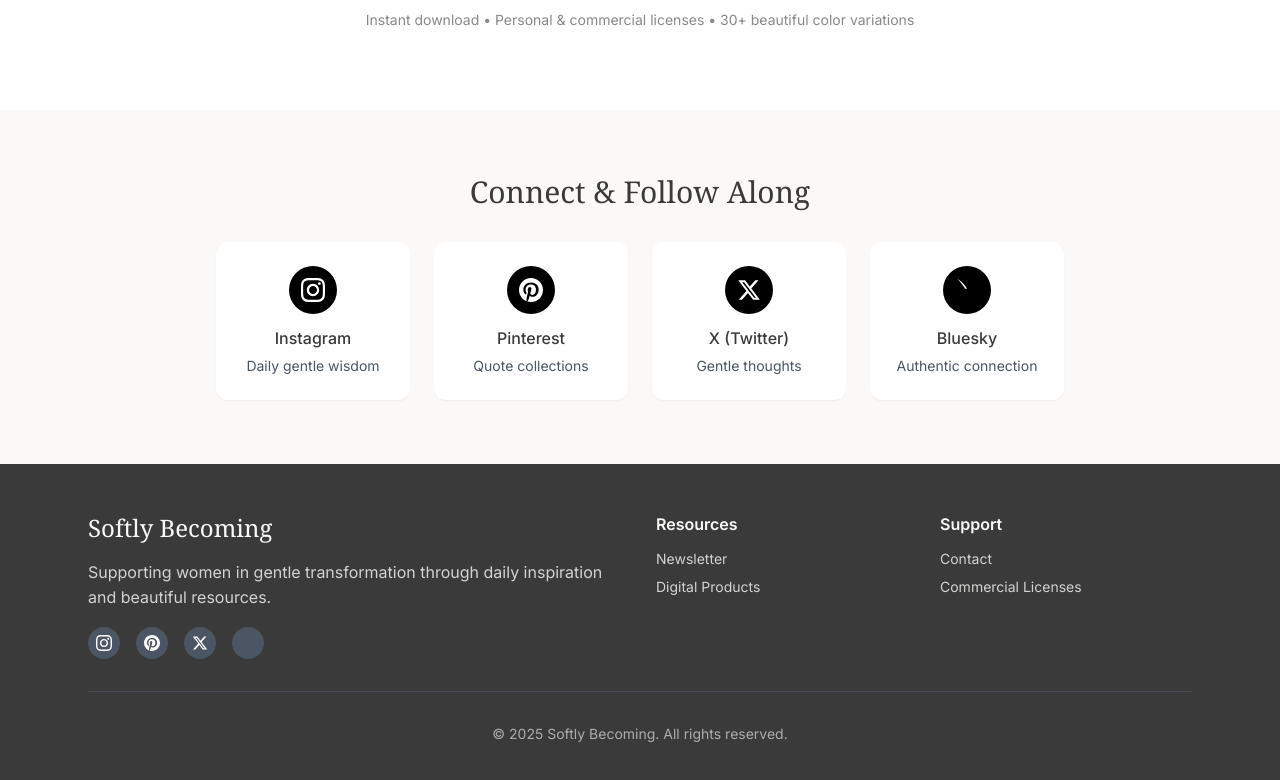
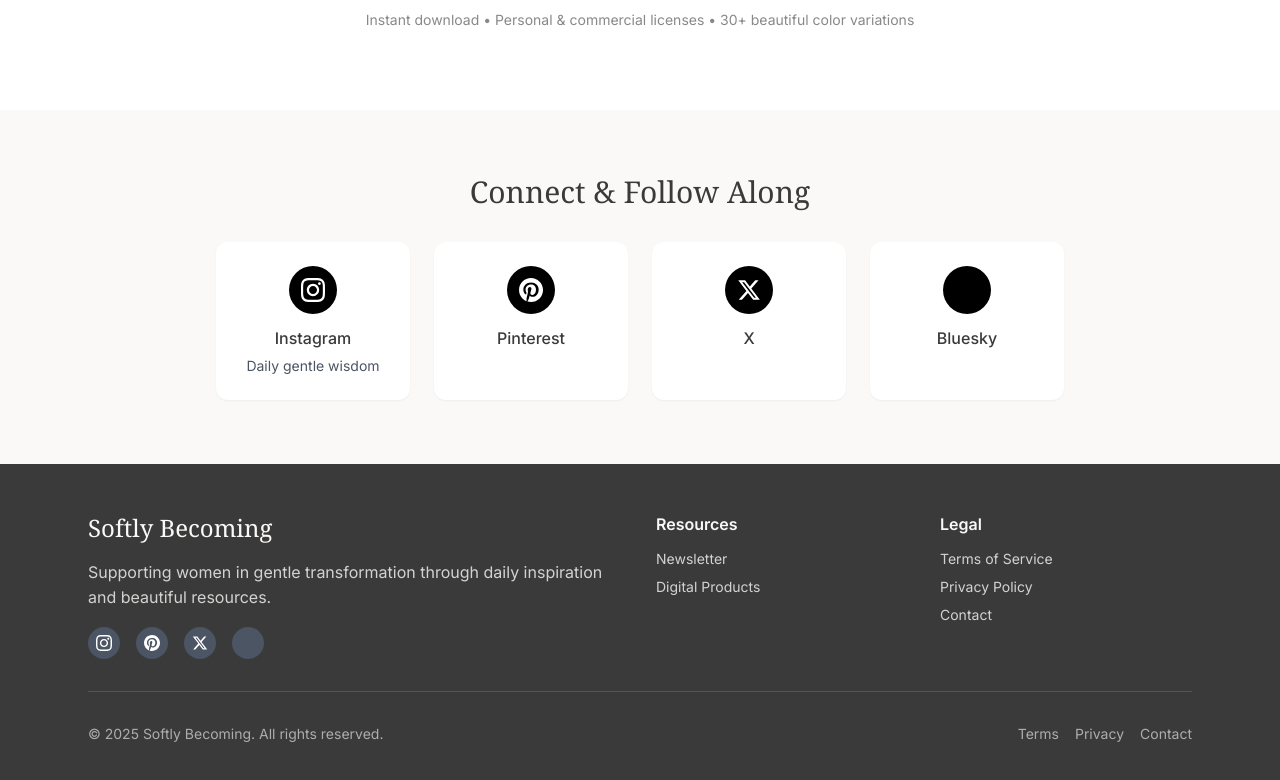
Before and after one commit to Sammii-HK/softly-becoming, a Next.js app: page / in a window 1280 px wide. Shown: the part 2592-3372 px from the top of the page. Built offline with nearby package versions, Linux system fonts and the light colour scheme.

Commit message:
Fix footer social icons, add legal pages, improve Bluesky icon, simplify Prisma schema for Turso compatibility

```diff
--- a/src/app/page.tsx
+++ b/src/app/page.tsx
@@ -240,8 +240,7 @@ export default function Home() {
                   <path d="M12.017 0C5.396 0 .029 5.367.029 11.987c0 5.079 3.158 9.417 7.618 11.174-.105-.949-.199-2.403.041-3.439.219-.937 1.406-5.957 1.406-5.957s-.359-.72-.359-1.781c0-1.663.967-2.911 2.168-2.911 1.024 0 1.518.769 1.518 1.688 0 1.029-.653 2.567-.992 3.992-.285 1.193.6 2.165 1.775 2.165 2.128 0 3.768-2.245 3.768-5.487 0-2.861-2.063-4.869-5.008-4.869-3.41 0-5.409 2.562-5.409 5.199 0 1.033.394 2.143.889 2.741.099.12.112.225.085.345-.09.375-.293 1.199-.334 1.363-.053.225-.172.271-.402.165-1.495-.69-2.433-2.878-2.433-4.646 0-3.776 2.748-7.252 7.92-7.252 4.158 0 7.392 2.967 7.392 6.923 0 4.135-2.607 7.462-6.233 7.462-1.214 0-2.357-.629-2.746-1.378l-.748 2.853c-.271 1.043-1.002 2.35-1.492 3.146C9.57 23.812 10.763 24.009 12.017 24c6.624 0 11.99-5.367 11.99-11.987C24.007 5.367 18.641.001 12.017.001z"/>
                 </svg>
               </div>
-              <div className="font-medium mb-1">Pinterest</div>
-              <div className="text-sm text-gray-600">Quote collections</div>
+              <div className="font-medium">Pinterest</div>
             </a>
 
             <a
@@ -254,8 +253,7 @@ export default function Home() {
                   <path d="M18.244 2.25h3.308l-7.227 8.26 8.502 11.24H16.17l-5.214-6.817L4.99 21.75H1.68l7.73-8.835L1.254 2.25H8.08l4.713 6.231zm-1.161 17.52h1.833L7.084 4.126H5.117z"/>
                 </svg>
               </div>
-              <div className="font-medium mb-1">X (Twitter)</div>
-              <div className="text-sm text-gray-600">Gentle thoughts</div>
+              <div className="font-medium">X</div>
             </a>
 
             <a
@@ -265,11 +263,10 @@ export default function Home() {
             >
               <div className="w-12 h-12 bg-black rounded-full flex items-center justify-center mx-auto mb-3">
                 <svg className="w-6 h-6 fill-white" viewBox="0 0 24 24">
-                  <path d="M12 10.8c-1.087-2.114-4.046-6.053-6.798-7.995C2.566.944 1.561 1.266.902 1.565.139 1.908 0 3.08 0 3.768c0 .69.378 5.65.624 6.479.815 2.736 3.713 3.66 6.383 3.364.136-.02.275-.039.415-.056-.138.022-.276.04-.415.056-2.67.297-5.568-.628-6.383-3.364C.378 9.419 0 4.458 0 3.768c0-.688.139-1.86.902-2.203C1.561 1.266 2.566.944 4.202 2.805c1.752 1.942 4.711 5.881 5.798 7.995z"/>
+                  <path d="M3.2 3.2c2.8 1.8 7.2 5.8 8.8 8.8 1.6-3 6-7 8.8-8.8-2.8 1.8-7.2 5.8-8.8 8.8-1.6-3-6-7-8.8-8.8zm8.8 8.8c1.6 3 6 7 8.8 8.8-2.8-1.8-7.2-5.8-8.8-8.8-1.6 3-6 7-8.8 8.8 2.8-1.8 7.2-5.8 8.8-8.8z"/>
                 </svg>
               </div>
-              <div className="font-medium mb-1">Bluesky</div>
-              <div className="text-sm text-gray-600">Authentic connection</div>
+              <div className="font-medium">Bluesky</div>
             </a>
           </div>
         </div>
@@ -317,17 +314,25 @@ export default function Home() {
             </div>
 
             <div>
-              <h4 className="font-semibold mb-3">Support</h4>
+              <h4 className="font-semibold mb-3">Legal</h4>
               <div className="space-y-2 text-sm">
+                <a href="/terms" className="block opacity-80 hover:opacity-100">Terms of Service</a>
+                <a href="/privacy" className="block opacity-80 hover:opacity-100">Privacy Policy</a>
                 <a href="mailto:hello@softrebuild.com" className="block opacity-80 hover:opacity-100">Contact</a>
-                <a href="/shop" className="block opacity-80 hover:opacity-100">Commercial Licenses</a>
               </div>
             </div>
           </div>
 
-          <div className="border-t border-gray-600 mt-8 pt-8 text-center text-sm opacity-60">
-            <p>&copy; 2025 Softly Becoming. All rights reserved.</p>
-        </div>
+          <div className="border-t border-gray-600 mt-8 pt-8">
+            <div className="flex flex-col md:flex-row justify-between items-center text-sm opacity-60">
+              <p>&copy; 2025 Softly Becoming. All rights reserved.</p>
+              <div className="flex gap-4 mt-4 md:mt-0">
+                <a href="/terms" className="hover:opacity-100 transition-opacity">Terms</a>
+                <a href="/privacy" className="hover:opacity-100 transition-opacity">Privacy</a>
+                <a href="mailto:hello@softrebuild.com" className="hover:opacity-100 transition-opacity">Contact</a>
+              </div>
+            </div>
+          </div>
       </div>
       </footer>
     </main>
```
Also changed, not shown: 1 other file (tests, documents, lock files or other folders).
